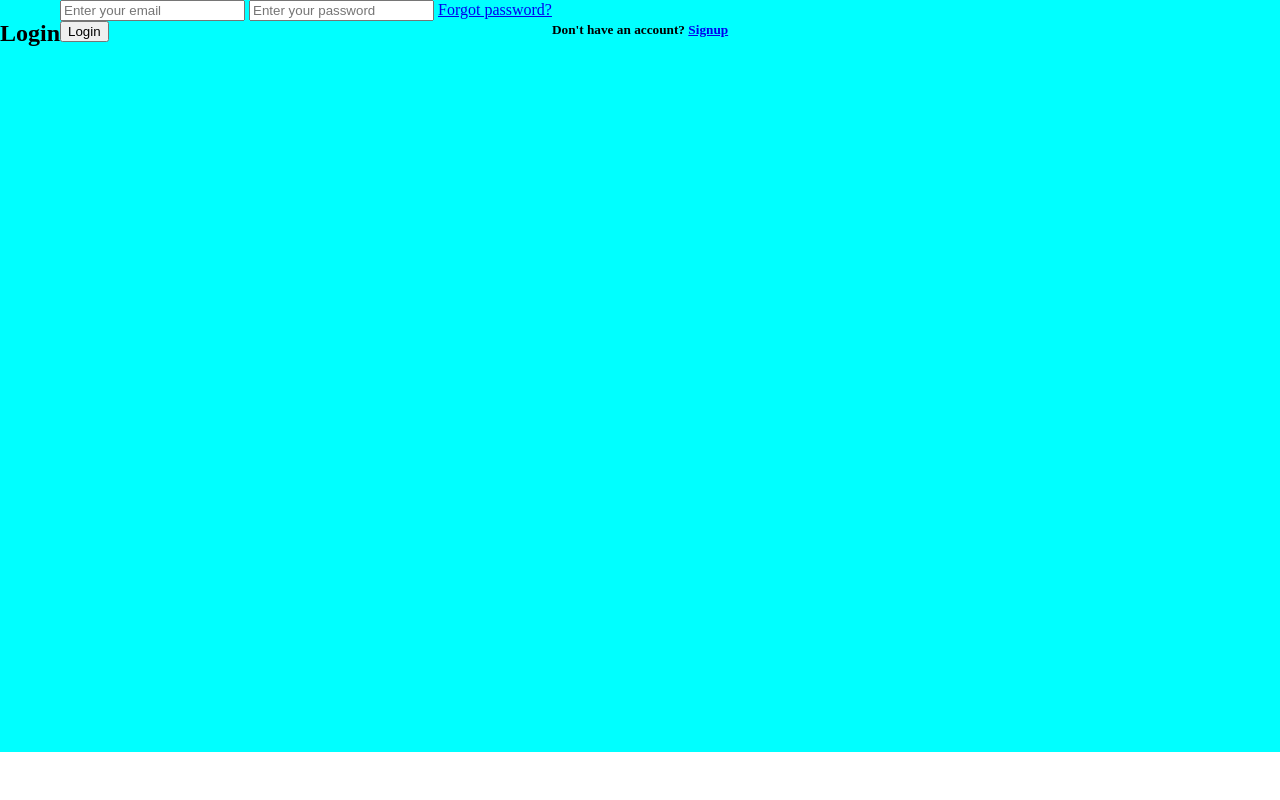
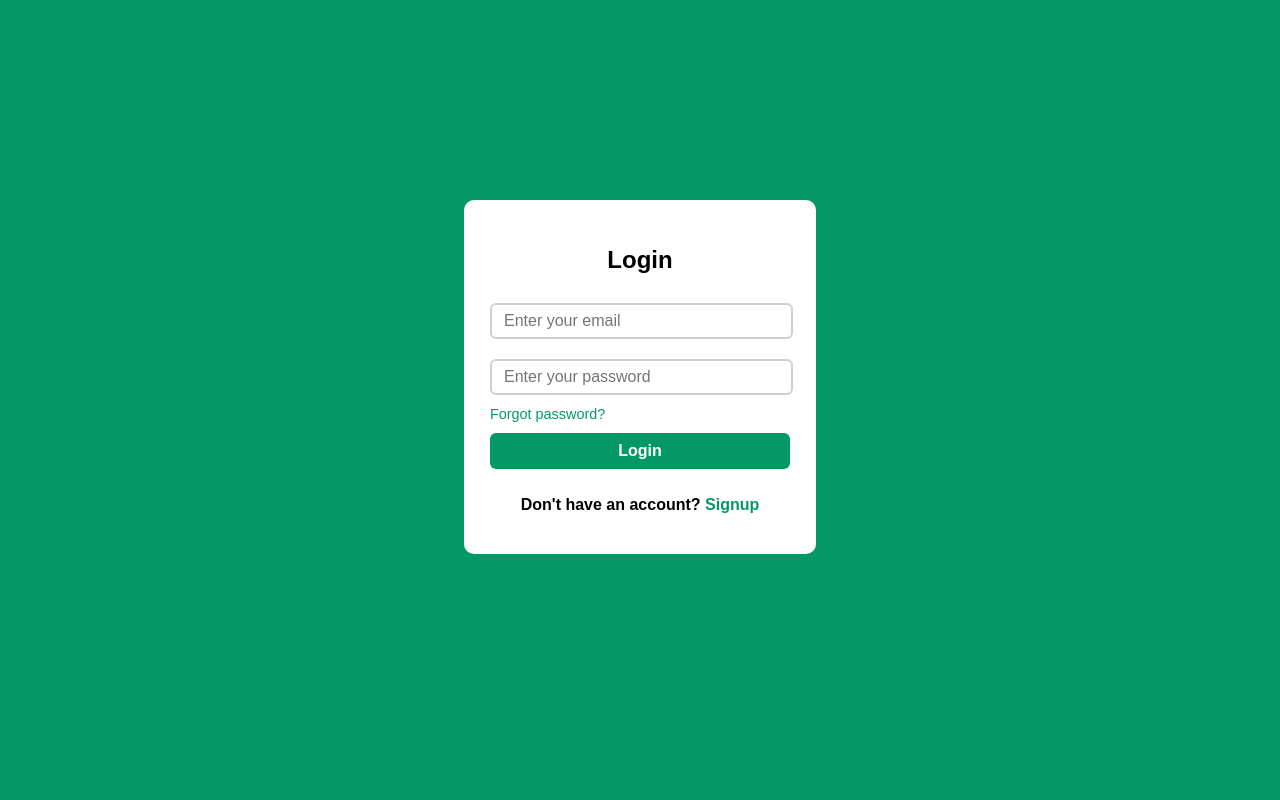
Before and after one commit to aqib-abdullahi/PyDE, a Python web app: template templates/login.html in a window 1280 px wide. Run offline with Jinja, Linux system fonts and the light colour scheme; the template is opened without the code that fills it, so the values that code supplies are empty.

Commit message:
correct css files added and file paths fixed

```diff
--- a/static/css/login.css
+++ b/static/css/login.css
@@ -1,90 +1,86 @@
-::-webkit-scrollbar {
-    width: 7px;
-    background-color: #F5F5F5;
+body {
+    background-color: rgb(5, 152, 103);
+    display: grid;
+    place-items: center;
+    font-family: Arial, Helvetica, sans-serif;
+}
+
+.container {
+    position: absolute;
+    top: 25%;
+    width: 50%;
+    margin: 0;
+    max-width: 300px;
+    background-color: rgb(255, 255, 255);
+    padding-top: 2%;
+    padding-right: 2%;
+    padding-bottom: 1%;
+    padding-left: 2%;
+    border-radius: 10px;
+}
+
+h2 {
+    text-align: center;
+}
+
+.inputs {
+    margin-bottom: 15px;
+}
+
+.input {
+    margin-top: 10px;
+    margin-bottom: 10px;
+    width: 95%;
+    font-size: 1rem;
+    padding-top: 7px;
+    padding-bottom: 7px;
+    padding-left: 4%;
+    border-radius: 6px;
+    border: solid 2px rgb(207, 207, 204);
+}
+
+#password {
+    margin-bottom: 10px;
+}
+
+.forgot-password {
+    font-size: 1rem;
+    text-decoration: none;
+    font-size: .9rem;
+    color: rgb(5, 152, 103);
+}
+
+.login-btn {
+    margin-top: 10px;
+    margin-bottom: 15px;
+    width: 100%;
+    text-align: center;
+}
+
+#button {
+    width: 100%;
+    padding: 9px;
+    font-weight: 700;
+    font-size: 1rem;
+    background-color: rgb(5, 152, 103);
+    color: white;
+    border: none;
+    border-radius: 6px;
+}
+
+#button:hover {
     cursor: pointer;
 }
 
-::-webkit-scrollbar-track {
-    -webkit-box-shadow: inset 0 0 6px rgba(0, 0, 0, 0.3);
-    border-radius: 10px;
-    background-color: #F5F5F5;
+h5 {
+    font-size: 1rem;
+    text-align: center;
 }
 
-::-webkit-scrollbar-thumb {
-    border-radius: 10px;
-    -webkit-box-shadow: inset 0 0 6px rgba(0, 0, 0, .3);
-    background-color: #555;
+a {
+    text-decoration: none;
 }
 
-div.CodeMirror {
-    color: #fff !important;
-    font-size: 1.1rem;
-    font-family: 'Ubuntu Mono', monospace;
+h5 a {
+    color: rgb(5, 152, 103);
 }
-
-body {
-    margin: 0;
-}
-
-.container {
-    display: flex;
-    height: 94vh;
-    background-color: aqua;
-    width: 100vw;
-}
-
-.files {
-    background-color: bisque;
-    height: 94vh;
-    width: 20vw;
-    overflow: auto;
-    resize: horizontal;
-    min-width: 150px;
-    max-width: 230px;
-}
-
-.run-btn button {
-    margin: 0;
-    font-family: sans-serif;
-    height: 2rem;
-    width: 3rem;
-    margin: 0 auto;
-    font-weight: 600;
-    border: none;
-    border-radius: 6px;
-    color: #F5F5F5;
-    background-color: rgb(24, 196, 98);
-}
-
-.run-btn {
-    position: relative;
-    top: .25rem;
-}
-
-.editor {
-    background-color: aqua;
-    height: 94vh;
-    width: 37.5vw;
-    flex-grow: 1;
-    overflow: auto;
-    resize: horizontal;
-    min-width: 300px;
-    max-width: 1500px;
-}
-
-.shell {
-    background-color: cadetblue;
-    height: 94vh;
-    width: 30.5vw;
-    flex-grow: 2;
-    min-width: 200px;
-    max-width: 1500px;
-}
-
-.header {
-    background-color: #1b1c18;
-    height: 6vh;
-    width: 100vw;
-    display: flex;
-    justify-content: center;
-}
--- a/static/css/signup.css
+++ b/static/css/signup.css
@@ -16,6 +16,7 @@ body {
     padding-right: 2%;
     padding-bottom: 1%;
     padding-left: 2%;
+    border-radius: 10px;
 }
 
 h2 {
--- a/templates/login.html
+++ b/templates/login.html
@@ -4,7 +4,7 @@
 <head>
     <meta charset="UTF-8">
     <meta name="viewport" content="width=device-width, initial-scale=1.0">
-    <link rel="stylesheet" href="./styles/login.css">
+    <link rel="stylesheet" href="../static/css/login.css">
     <title>Login</title>
 </head>
 
--- a/templates/signup.html
+++ b/templates/signup.html
@@ -4,7 +4,7 @@
 <head>
     <meta charset="UTF-8">
     <meta name="viewport" content="width=device-width, initial-scale=1.0">
-    <link rel="stylesheet" href="./styles/signup.css">
+    <link rel="stylesheet" href="../static/css/signup.css">
     <title>Signup</title>
 </head>
 
```
